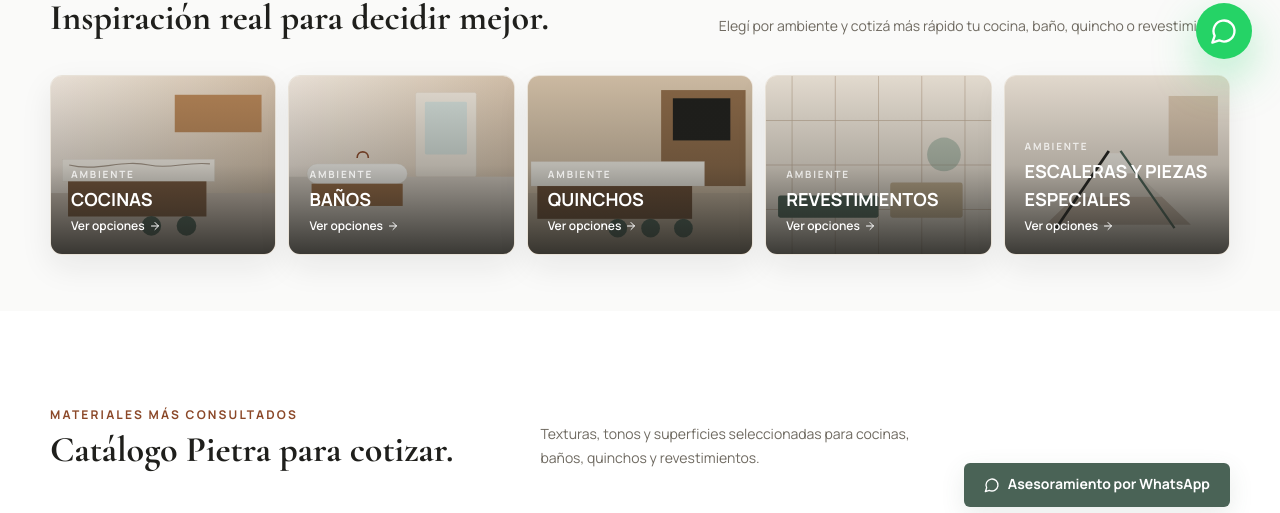
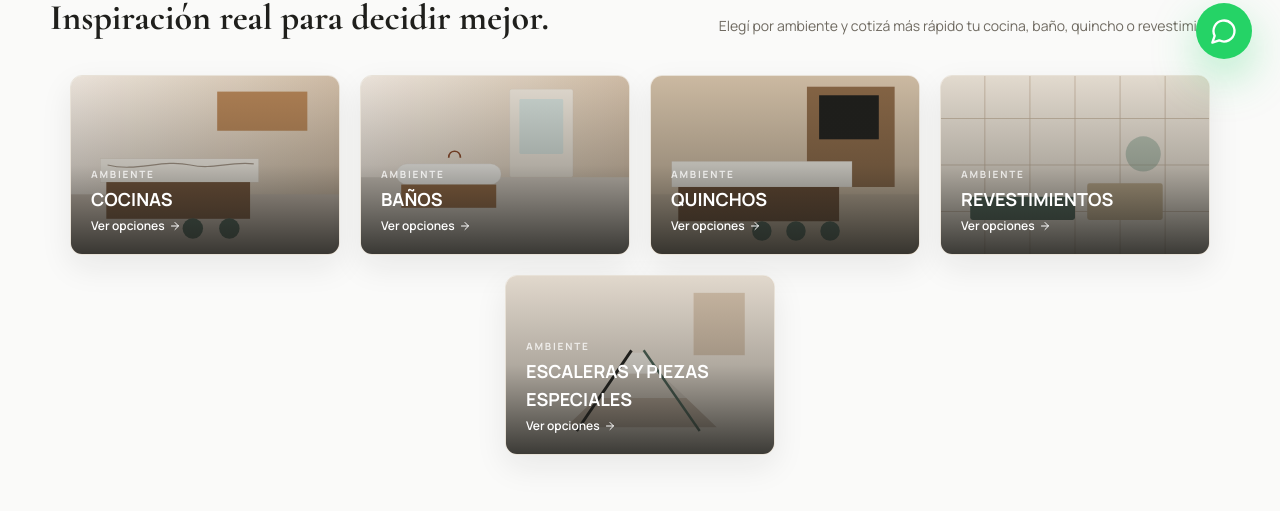
Before and after one commit to equantum-py/Marmoler-a-Pietra, a Next.js app: page / in a window 1280 px wide. Shown: the part 713-1226 px from the top of the page. Built offline with nearby package versions, Linux system fonts and the light colour scheme; no server answers; the database is empty.

Commit message:
Center dynamic home categories layout

```diff
--- a/sections/categories.tsx
+++ b/sections/categories.tsx
@@ -6,6 +6,10 @@ import { whatsappUrl } from '@/lib/whatsapp';
 
 export async function Categories() {
   const categories = await getPublishedHomeCategories();
+
+  if (!categories.length) {
+    return null;
+  }
 
   return (
     <section id="ambientes" className="bg-pietra-background py-8 md:py-12">
@@ -16,7 +20,7 @@ export async function Categories() {
           </SectionHeading>
         </div>
 
-        <div className="-mx-4 flex snap-x gap-3 overflow-x-auto px-4 pb-2 sm:mx-0 sm:grid sm:grid-cols-2 sm:overflow-visible sm:px-0 lg:grid-cols-5">
+        <div className="-mx-4 flex snap-x gap-3 overflow-x-auto px-4 pb-2 sm:mx-0 sm:flex sm:flex-wrap sm:justify-center sm:gap-4 sm:overflow-visible sm:px-0 lg:gap-5">
           {categories.map((category) => {
             const href =
               category.href ||
@@ -33,7 +37,7 @@ export async function Categories() {
                 href={href}
                 target={href.startsWith('http') ? '_blank' : undefined}
                 rel={href.startsWith('http') ? 'noreferrer' : undefined}
-                className="group relative h-[128px] w-[68vw] shrink-0 snap-start overflow-hidden rounded-xl border border-pietra-border bg-white shadow-card sm:h-[180px] sm:w-auto sm:shrink"
+                className="group relative h-[128px] w-[68vw] shrink-0 snap-start overflow-hidden rounded-xl border border-pietra-border bg-white shadow-card sm:h-[170px] sm:w-[calc(50%-0.5rem)] sm:shrink md:w-[260px] lg:h-[180px] lg:w-[250px] xl:w-[270px]"
               >
                 <Image
                   src={image}
@@ -41,7 +45,7 @@ export async function Categories() {
                   fill
                   unoptimized
                   className="object-cover transition duration-500 group-hover:scale-105"
-                  sizes="(min-width: 1024px) 20vw, 68vw"
+                  sizes="(min-width: 1280px) 270px, (min-width: 1024px) 250px, (min-width: 768px) 260px, 68vw"
                 />
 
                 <div className="absolute inset-0 bg-gradient-to-t from-pietra-ink/85 via-pietra-ink/25 to-transparent" />
```
